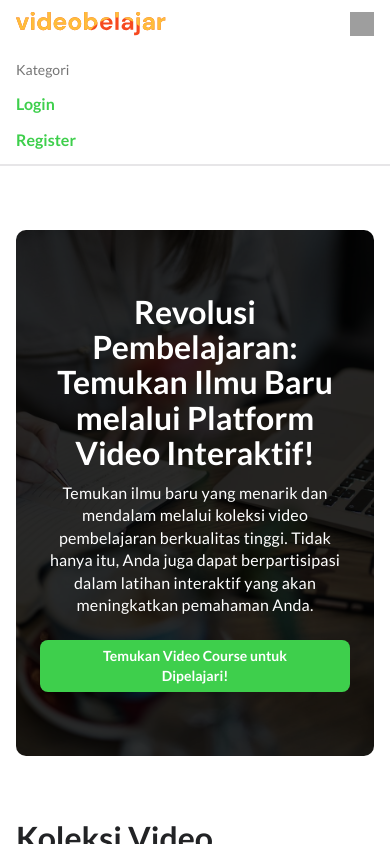
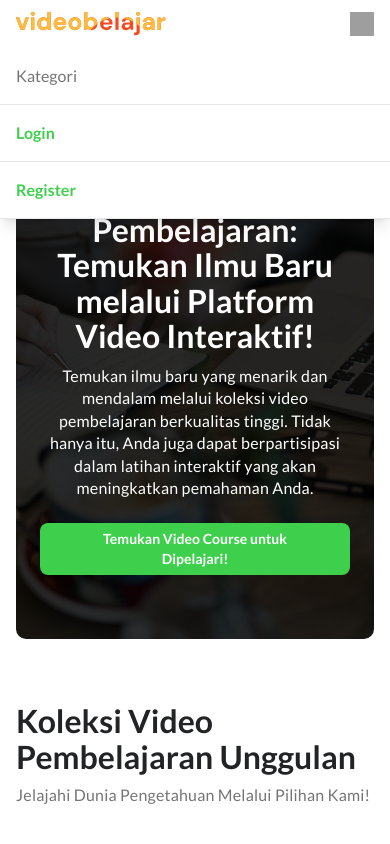
Before and after one commit to alvinreihans/videobelajar-react, a React (Vite) app: page / in a window 390 px wide. Both pictures are taken after a click on the button 362 px from the left and 24 px from the top of the page. Shown: the top 844 px of the page. Built offline with nearby package versions, Linux system fonts and the light colour scheme; grey boxes are pictures that could not be loaded.

Commit message:
feat: add dropdown menu to navigation bar

```diff
--- a/src/components/Navigation.jsx
+++ b/src/components/Navigation.jsx
@@ -1,31 +1,32 @@
-import { useState } from 'react';
+import { useState, useRef, useEffect } from 'react';
 import { Link } from 'react-router-dom';
 import { useAuth } from '../context/AuthContext';
 import Button from './ui/Button';
 import UnstyledButton from './ui/UnstyledButton';
 
 export default function Navigation({ variant = 'guest' }) {
-  const { user, logout } = useAuth();
+  const { logout } = useAuth();
+
   const [isMenuOpen, setIsMenuOpen] = useState(false);
+  const [isDropdownOpen, setIsDropdownOpen] = useState(false);
+
+  const dropdownRef = useRef(null);
+
+  useEffect(() => {
+    function handleClickOutside(e) {
+      if (dropdownRef.current && !dropdownRef.current.contains(e.target)) {
+        setIsDropdownOpen(false);
+      }
+    }
+
+    document.addEventListener('mousedown', handleClickOutside);
+    return () => document.removeEventListener('mousedown', handleClickOutside);
+  }, []);
 
   const variants = {
-    auth: {
-      showNav: false,
-      showButtons: false,
-      showAvatar: false,
-    },
-
-    guest: {
-      showNav: true,
-      showButtons: true,
-      showAvatar: false,
-    },
-
-    user: {
-      showNav: true,
-      showButtons: false,
-      showAvatar: true,
-    },
+    auth: { showNav: false, showButtons: false, showAvatar: false },
+    guest: { showNav: true, showButtons: true, showAvatar: false },
+    user: { showNav: true, showButtons: false, showAvatar: true },
   };
 
   const current = variants[variant];
@@ -42,7 +43,7 @@ export default function Navigation({ variant = 'guest' }) {
         <div className="hidden md:flex items-center gap-6">
           {current.showNav && (
             <a href="#courses">
-              <UnstyledButton variantStyle="text-text-dark-secondary font-medium">
+              <UnstyledButton className="text-text-dark-secondary font-medium">
                 Kategori
               </UnstyledButton>
             </a>
@@ -59,54 +60,94 @@ export default function Navigation({ variant = 'guest' }) {
             </>
           )}
 
+          {/* AVATAR + DROPDOWN */}
           {current.showAvatar && (
-            <div className="relative group">
-              <img
-                src="avatar-user.svg"
-                className="w-9 h-9 rounded-lg border border-border"
-              />
+            <div className="relative" ref={dropdownRef}>
+              <button onClick={() => setIsDropdownOpen(!isDropdownOpen)}>
+                <img
+                  src="/avatar-user.svg"
+                  className="w-9 h-9 rounded-lg border border-border"
+                />
+              </button>
 
-              <div className="absolute right-0 mt-2 hidden group-hover:block bg-white border border-border shadow rounded-lg p-2">
-                <Button onClick={logout} color="secondary">
-                  Logout
-                </Button>
-              </div>
+              {isDropdownOpen && (
+                <div className="absolute right-0 mt-3 w-[200px] bg-white border border-border shadow-lg rounded-md overflow-hidden z-50">
+                  {/* ITEM */}
+                  <Link className="block px-3 py-4 text-text-dark-secondary hover:bg-gray-50">
+                    Profil Saya
+                  </Link>
+
+                  <Link className="block px-3 py-4 text-text-dark-secondary hover:bg-gray-50">
+                    Kelas Saya
+                  </Link>
+
+                  <Link className="block px-3 py-4 text-text-dark-secondary hover:bg-gray-50">
+                    Pesanan Saya
+                  </Link>
+
+                  {/* LOGOUT */}
+                  <button
+                    onClick={logout}
+                    className="w-full flex items-center gap-2 px-3 py-4 text-error hover:bg-error-bg">
+                    Keluar
+                    <img src="/icon-logout.svg" className="w-5 h-5" />
+                  </button>
+                </div>
+              )}
             </div>
           )}
         </div>
 
-        {/* MOBILE */}
+        {/* HAMBURGER */}
         {variant !== 'auth' && (
           <button
             onClick={() => setIsMenuOpen(!isMenuOpen)}
             className="md:hidden">
-            <img src="hamburger.svg" className="w-6 h-6" />
+            <img src="/hamburger.svg" className="w-6 h-6" />
           </button>
         )}
       </div>
 
-      {/* MOBILE MENU */}
+      {/* MOBILE OVERLAY MENU */}
       {isMenuOpen && variant !== 'auth' && (
-        <div className="md:hidden bg-white border-b border-border px-4 py-3 flex flex-col gap-3">
+        <div className="md:hidden absolute left-0 top-full w-full bg-white shadow-lg border-b border-border z-40">
           {current.showNav && (
-            <a className="text-sm text-text-dark-secondary">Kategori</a>
+            <div className="px-4 py-4 border-b border-border text-text-dark-secondary">
+              Kategori
+            </div>
+          )}
+
+          {current.showAvatar && (
+            <>
+              <div className="px-4 py-4 border-b border-border text-text-dark-secondary">
+                Profil Saya
+              </div>
+
+              <div className="px-4 py-4 border-b border-border text-text-dark-secondary">
+                Kelas Saya
+              </div>
+
+              <div className="px-4 py-4 border-b border-border text-text-dark-secondary">
+                Pesanan Saya
+              </div>
+
+              <button
+                onClick={logout}
+                className="w-full flex items-center gap-2 px-4 py-4 text-error">
+                Keluar
+                <img src="/icon-logout.svg" className="w-5 h-5" />
+              </button>
+            </>
           )}
 
           {current.showButtons && (
             <>
-              <Link className="text-primary font-bold">Login</Link>
-              <Link className="text-primary font-bold">Register</Link>
-            </>
-          )}
-
-          {current.showAvatar && (
-            <>
-              <img src="avatar-user.svg" className="w-9 h-9" />
-              <button
-                onClick={logout}
-                className="text-error-default text-sm font-bold text-left">
-                Logout
-              </button>
+              <Link className="block px-4 py-4 text-primary font-bold border-b border-border">
+                Login
+              </Link>
+              <Link className="block px-4 py-4 text-primary font-bold">
+                Register
+              </Link>
             </>
           )}
         </div>
```
Also changed, not shown: public/icon-logout.svg (added).
